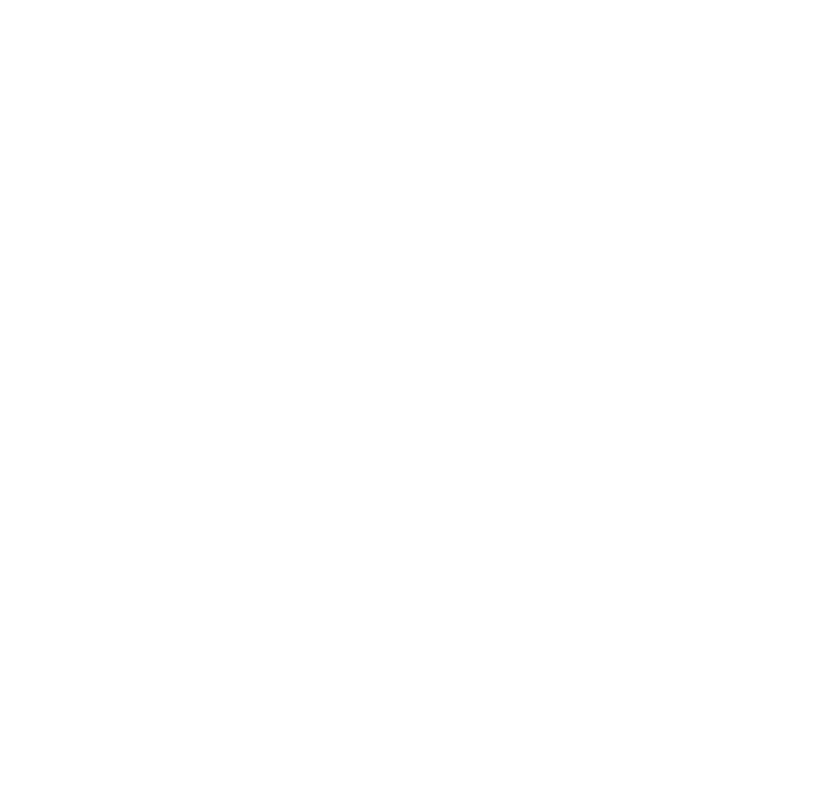
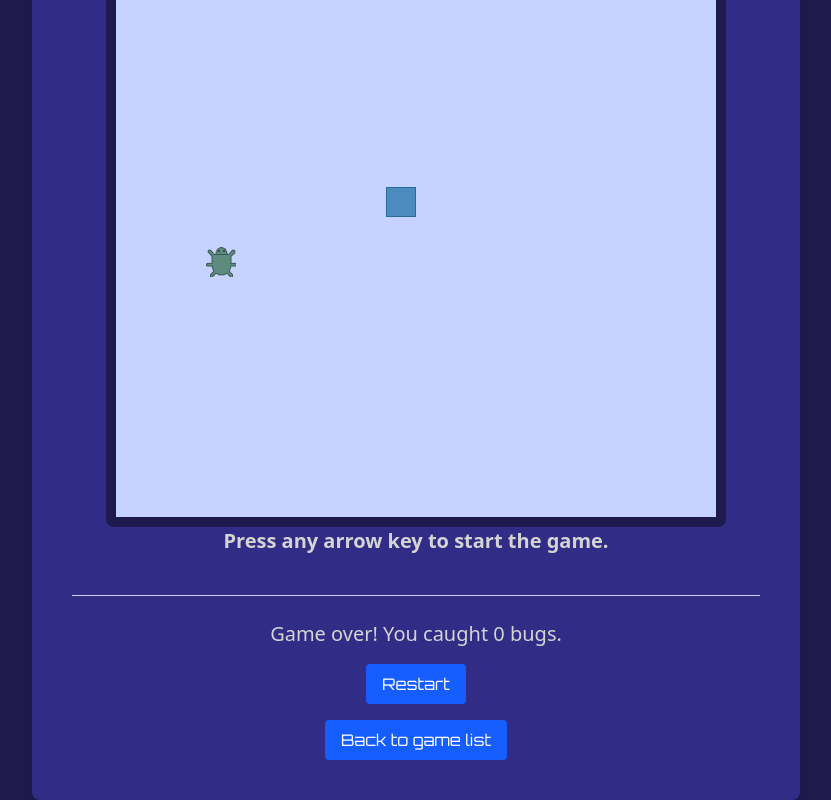
Before and after one commit to ExcavatorZ/browser-arcade, an Angular app in the folder frontend/: page /snake/play in a window 1280 px wide. Before the commit this address led to /. Shown: the part 240-1040 px from the top of the page, without its empty margins (224-1055 px from the left). Before the commit the page ends 800 px from the top, so only its background shows below. Built offline with nearby package versions, Linux system fonts and the light colour scheme.

Commit message:
Create snake game logic.

```diff
--- a/frontend/src/app/app.routes.ts
+++ b/frontend/src/app/app.routes.ts
@@ -4,6 +4,7 @@
 import { MemoInstruction } from "./memo/memo-instruction/memo-instruction";
 import { MemoPlay } from "./memo/memo-play/memo-play";
 import { SnakeInstruction } from "./snake/snake-instruction/snake-instruction";
+import { SnakePlay } from "./snake/snake-play/snake-play";
 
 export const routes: Routes = [
   {
@@ -37,7 +38,12 @@
       {
         path: "",
         component: SnakeInstruction,
-        title: "Memory Game | Browser Arcade",
+        title: "Debugger | Browser Arcade",
+      },
+      {
+        path: "play",
+        component: SnakePlay,
+        title: "Debugger | Browser Arcade",
       },
     ],
   },
--- a/frontend/src/app/snake/snake-instruction/snake-instruction.html
+++ b/frontend/src/app/snake/snake-instruction/snake-instruction.html
@@ -11,6 +11,7 @@
       arrow keys.
     </p>
     <a
+      routerLink="play"
       class="heading inline-block px-4 py-2 mt-4 bg-blue-600 text-white font-medium rounded hover:bg-blue-700 cursor-pointer"
       >Start game
     </a>
--- a/frontend/src/app/snake/snake-instruction/snake-instruction.ts
+++ b/frontend/src/app/snake/snake-instruction/snake-instruction.ts
@@ -1,8 +1,9 @@
 import { Component } from "@angular/core";
+import { RouterLink } from "@angular/router";
 
 @Component({
   selector: "app-snake-instruction",
-  imports: [],
+  imports: [RouterLink],
   templateUrl: "./snake-instruction.html",
 })
 export class SnakeInstruction {}
--- /dev/null
+++ b/frontend/src/app/snake/snake-play/snake-play.css
@@ -0,0 +1,13 @@
+.snake-blue {
+  background-color: #4b8bbe;
+  border: #276ba3 1px solid;
+}
+
+.snake-yellow {
+  background-color: #ffd43b;
+  border: #ad8c15 1px solid;
+}
+
+.bug {
+  background-image: url("../../../assets/snake/bug.png");
+}
--- /dev/null
+++ b/frontend/src/app/snake/snake-play/snake-play.html
@@ -0,0 +1,44 @@
+<div class="text-center bg-indigo-950 pt-10 min-h-screen">
+  <section class="bg-indigo-900 max-w-3xl mx-auto rounded-lg shadow-lg p-10">
+    <div class="inline-block border-10 border-indigo-950 rounded-lg">
+      <div id="board" class="bg-indigo-200 w-150 h-150 grid grid-cols-20 grid-rows-20">
+        @for (segment of snake(); track $index) {
+          <div
+            [class.snake-blue]="$even"
+            [class.snake-yellow]="$odd"
+            [style.grid-column]="segment.x"
+            [style.grid-row]="segment.y"
+          ></div>
+        }
+        <div class="bug" [style.grid-column]="bug().x" [style.grid-row]="bug().y"></div>
+      </div>
+    </div>
+    <p
+      id="instruction"
+      class="font-sans text-xl text-neutral-300 mb-8 font-semibold"
+      [class.hidden]="running()"
+    >
+      Press any arrow key to start the game.
+    </p>
+    <div
+      id="complete"
+      class="text-center mt-10 pt-6 border-t border-indigo-200"
+      [class.hidden]="!finished()"
+    >
+      <p class="font-sans text-xl text-neutral-300">Game over! You caught {{ score() }} bugs.</p>
+      <section class="flex flex-col items-center">
+        <button
+          (click)="restart()"
+          class="heading px-4 py-2 mt-4 bg-blue-600 text-white font-medium rounded hover:bg-blue-700 cursor-pointer"
+        >
+          Restart
+        </button>
+        <a
+          class="heading px-4 py-2 mt-4 bg-blue-600 text-white font-medium rounded hover:bg-blue-700 cursor-pointer"
+        >
+          Back to game list
+        </a>
+      </section>
+    </div>
+  </section>
+</div>
--- /dev/null
+++ b/frontend/src/app/snake/snake-play/snake-play.ts
@@ -0,0 +1,139 @@
+import { Component, inject, signal, HostListener, OnInit } from "@angular/core";
+import { SnakeService } from "../snake.service";
+
+@Component({
+  selector: "app-snake-play",
+  imports: [],
+  templateUrl: "./snake-play.html",
+  styleUrl: "./snake-play.css",
+})
+export class SnakePlay implements OnInit {
+  service = inject(SnakeService);
+
+  finished = signal(false);
+  running = signal(false);
+  bug = signal<{ x: number; y: number }>({ x: 0, y: 0 });
+
+  // Gameplay logic
+
+  ngOnInit(): void {
+    this.bug.set(this.generateRandomPosition());
+  }
+
+  snake = signal([{ x: 10, y: 10 }]);
+  direction = signal("");
+  gameInterval: null | number = null;
+  gameSpeedDelay = signal(200);
+  score = signal(0);
+
+  generateRandomPosition = () => {
+    const x = Math.floor(Math.random() * 20) + 1;
+    const y = Math.floor(Math.random() * 20) + 1;
+    return { x, y };
+  };
+
+  inputRejecter = {
+    ArrowUp: "ArrowDown",
+    ArrowLeft: "ArrowRight",
+    ArrowDown: "ArrowUp",
+    ArrowRight: "ArrowLeft",
+  };
+
+  moveSnake = () => {
+    const head = { ...this.snake()[0] };
+    switch (this.direction()) {
+      case "ArrowUp":
+        head.y--;
+        break;
+      case "ArrowLeft":
+        head.x--;
+        break;
+      case "ArrowDown":
+        head.y++;
+        break;
+      case "ArrowRight":
+        head.x++;
+        break;
+      default:
+        break;
+    }
+
+    if (head.x < 1 || head.x > 20 || head.y < 1 || head.y > 20) {
+      this.endGame();
+      return;
+    }
+    for (let i = 1; i < this.snake().length; i++) {
+      if (head.x == this.snake()[i].x && head.y == this.snake()[i].y) {
+        this.endGame();
+        return;
+      }
+    }
+
+    this.snake.update((snake) => {
+      const next = [...snake];
+      next.unshift(head);
+
+      if (head.x == this.bug().x && head.y == this.bug().y) {
+        this.bug.set(this.generateRandomPosition());
+        clearInterval(this.gameInterval!);
+        this.gameSpeedDelay.update((speed) => speed - 3);
+        this.gameInterval = setInterval(() => {
+          this.moveSnake();
+        }, this.gameSpeedDelay());
+
+        this.score.update((score) => score + 1);
+      } else {
+        next.pop();
+      }
+
+      return next;
+    });
+  };
+
+  @HostListener("window:keydown", ["$event"])
+  handleKeyPress = (event: KeyboardEvent) => {
+    if (
+      event.key != "ArrowUp" &&
+      event.key != "ArrowLeft" &&
+      event.key != "ArrowDown" &&
+      event.key != "ArrowRight"
+    ) {
+      return;
+    } else if (this.direction() == event.key) {
+      return;
+    } else if (this.inputRejecter[event.key] == this.direction()) {
+      return;
+    } else if (this.finished()) {
+      return;
+    }
+
+    event.preventDefault();
+
+    this.direction.set(event.key);
+    if (!this.running()) {
+      this.startGame();
+    }
+  };
+
+  startGame = () => {
+    this.running.set(true);
+    this.gameInterval = setInterval(() => {
+      this.moveSnake();
+    }, this.gameSpeedDelay());
+  };
+
+  endGame = () => {
+    clearInterval(this.gameInterval!);
+    this.finished.set(true);
+    this.running.set(false);
+    this.saveGame();
+  };
+
+  saveGame = () => {
+    console.log("Game ended.");
+  };
+
+  restart = () => {
+    location.reload();
+  };
+}
--- /dev/null
+++ b/frontend/src/app/snake/snake.service.ts
@@ -0,0 +1,6 @@
+import { Injectable } from "@angular/core";
+
+@Injectable({
+  providedIn: "root",
+})
+export class SnakeService {}
```
Also changed, not shown: 2 other files (tests, documents, lock files or other folders).
